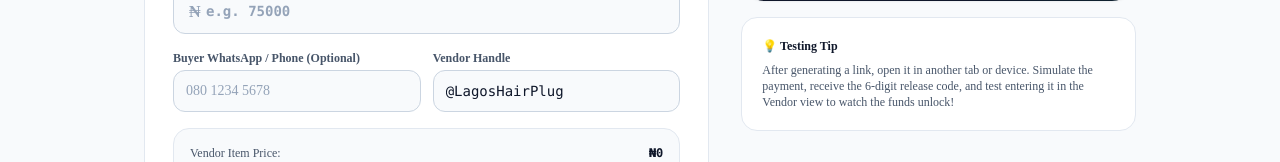
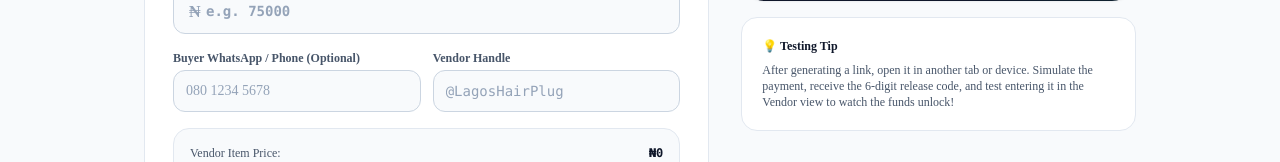
Before and after one commit to fatimawada/Relyvora, a Next.js app: page /vendor in a window 1280 px wide. Shown: the part 701-863 px from the top of the page. Built offline with nearby package versions, Linux system fonts and the light colour scheme; no server answers; the database is empty.

Commit message:
Update landing badge text and make vendor handle input placeholder-only

```diff
--- a/app/page.tsx
+++ b/app/page.tsx
@@ -25,7 +25,7 @@ export default function HomePage() {
       <section className="text-center space-y-6 max-w-3xl mx-auto">
         <div className="inline-flex items-center gap-2 px-3.5 py-1.5 rounded-full text-xs font-semibold bg-emerald-50 text-emerald-800 border border-emerald-200 shadow-xs">
           <span className="w-2 h-2 rounded-full bg-emerald-500 animate-pulse" />
-          <span>Nigeria's First Social Commerce Trust Layer</span>
+          <span>Africa's First Instant Social Commerce Trust Layer</span>
         </div>
 
         <h1 className="text-3xl sm:text-5xl lg:text-6xl font-black text-slate-900 tracking-tight leading-[1.15]">
--- a/app/vendor/page.tsx
+++ b/app/vendor/page.tsx
@@ -30,7 +30,7 @@ import {
 } from 'lucide-react';
 
 export default function VendorDashboardPage() {
-  const [vendorHandle, setVendorHandle] = useState('@LagosHairPlug');
+  const [vendorHandle, setVendorHandle] = useState('');
   const [itemName, setItemName] = useState('');
   const [itemPriceInput, setItemPriceInput] = useState('');
   const [buyerPhone, setBuyerPhone] = useState('');
@@ -97,12 +97,13 @@ export default function VendorDashboardPage() {
 
     setIsSubmitting(true);
     try {
+      const activeVendorHandle = vendorHandle.trim() || '@LagosHairPlug';
       const { data, error } = await createTransaction({
         item_name: itemName.trim(),
         item_price: pricing.itemPrice,
         protection_fee: pricing.protectionFee,
         total_amount: pricing.totalAmount,
-        vendor_handle: vendorHandle,
+        vendor_handle: activeVendorHandle,
         buyer_phone: buyerPhone.trim() || null,
         buyer_notes: buyerNotes.trim() || null,
         status: 'AWAITING_PAYMENT',
@@ -149,18 +150,21 @@ export default function VendorDashboardPage() {
       `Your money is safely locked in escrow until you inspect the delivery!`;
   };
 
+  const displayHandle = vendorHandle.trim() || '@LagosHairPlug';
+  const avatarInitials = displayHandle.replace('@', '').slice(0, 2).toUpperCase() || 'VN';
+
   return (
     <div className="max-w-5xl mx-auto px-4 py-6 sm:py-8 space-y-6 sm:space-y-8 w-full">
       {/* Header & Vendor Profile Badge */}
       <div className="flex flex-col sm:flex-row sm:items-center justify-between gap-4 bg-white p-5 sm:p-6 rounded-3xl border border-slate-200/90 shadow-xs">
         <div className="flex items-center gap-3.5">
           <div className="w-13 h-13 sm:w-14 sm:h-14 rounded-2xl bg-gradient-to-tr from-emerald-600 to-teal-500 text-white flex items-center justify-center font-bold text-xl shadow-md shadow-emerald-500/20">
-            {vendorHandle.slice(1, 3).toUpperCase()}
+            {avatarInitials}
           </div>
           <div>
             <div className="flex items-center gap-2 flex-wrap">
               <h1 className="text-xl sm:text-2xl font-black text-slate-900 tracking-tight">
-                {vendorHandle}
+                {displayHandle}
               </h1>
               <span className="inline-flex items-center gap-1 px-2.5 py-0.5 rounded-full text-xs font-semibold bg-emerald-50 text-emerald-700 border border-emerald-200">
                 <Sparkles className="w-3 h-3 text-emerald-500" />
@@ -330,9 +334,10 @@ export default function VendorDashboardPage() {
                 </label>
                 <input
                   type="text"
+                  placeholder="@LagosHairPlug"
                   value={vendorHandle}
                   onChange={(e) => setVendorHandle(e.target.value)}
-                  className="w-full bg-slate-50 border border-slate-300 rounded-xl px-3 py-2.5 text-xs sm:text-sm text-slate-900 font-mono focus:outline-none focus:ring-2 focus:ring-emerald-500 focus:bg-white transition-all"
+                  className="w-full bg-slate-50 border border-slate-300 rounded-xl px-3 py-2.5 text-xs sm:text-sm text-slate-900 placeholder:text-slate-400 font-mono focus:outline-none focus:ring-2 focus:ring-emerald-500 focus:bg-white transition-all"
                 />
               </div>
             </div>
```
